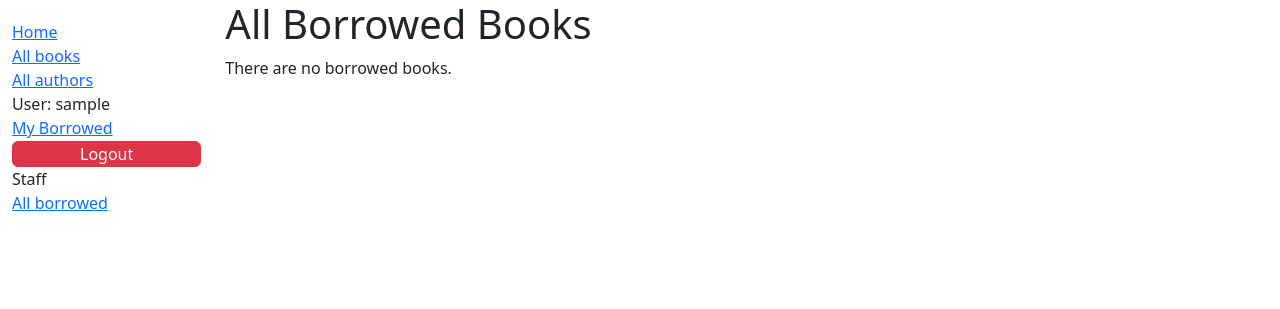
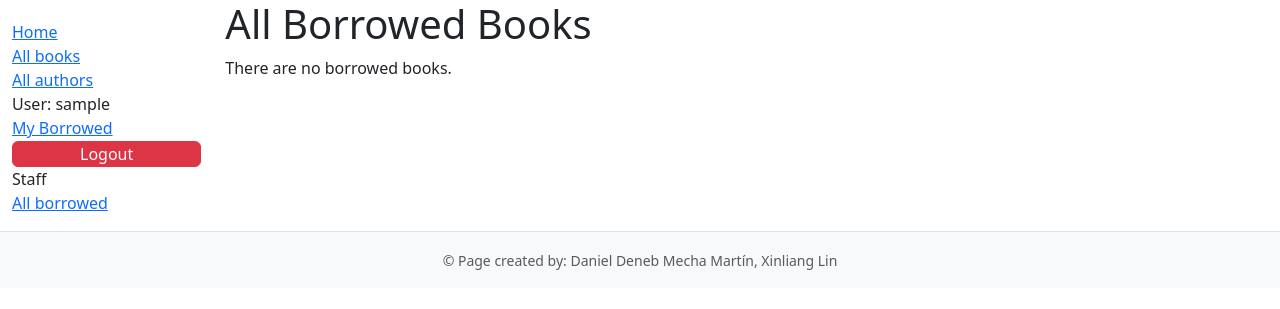
Before and after one commit to Deneb999/proyecto-sistemas-informaticos, a Django app: page /catalog/borrowed/ in a window 1280 px wide. Shown: the top 309 px of the page. Run offline with Django 5.2, Linux system fonts and the light colour scheme; the visitor is signed in with stand-in values (Sample User, id 1); data that the repository does not hold is empty.

Commit message:
Added created by

```diff
--- a/P1/locallibrary/catalog/templates/base_generic.html
+++ b/P1/locallibrary/catalog/templates/base_generic.html
@@ -73,5 +73,12 @@
         </div>
       </div>
     </div>
+  <footer class="bg-light text-center text-muted py-3 mt-auto border-top">
+  <div class="container">
+    <small>
+      © Page created by: Daniel Deneb Mecha Martín, Xinliang Lin
+    </small>
+  </div>
+</footer>
   </body>
 </html>
```
